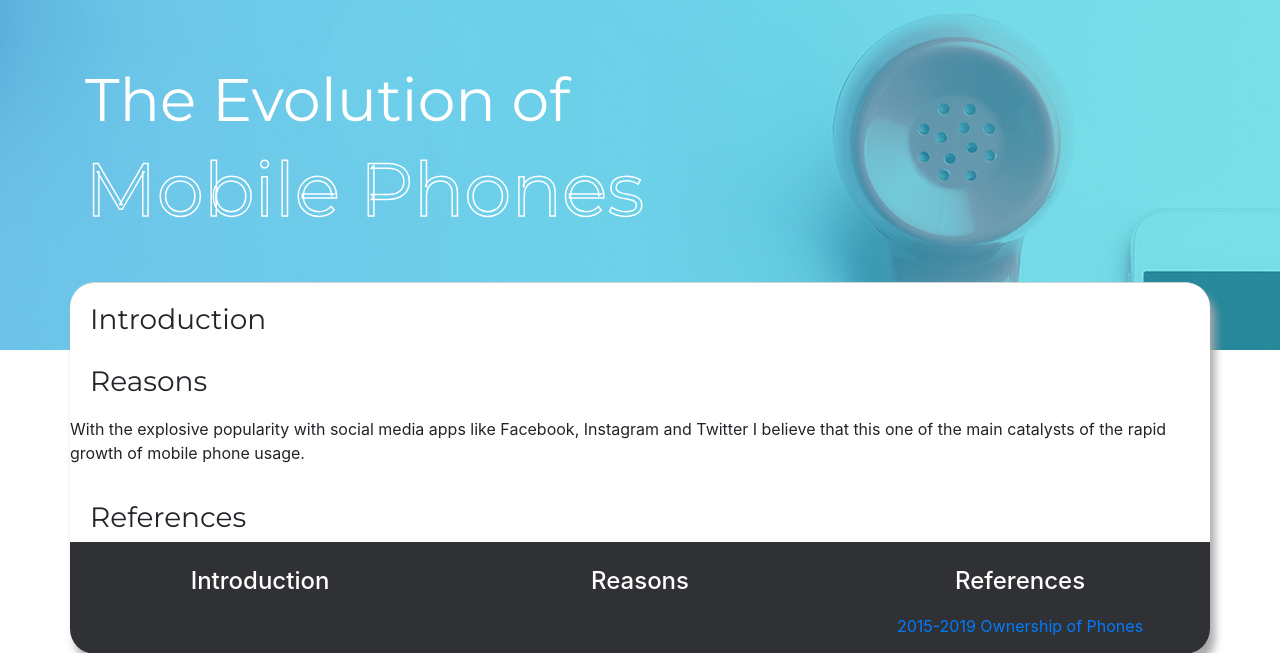
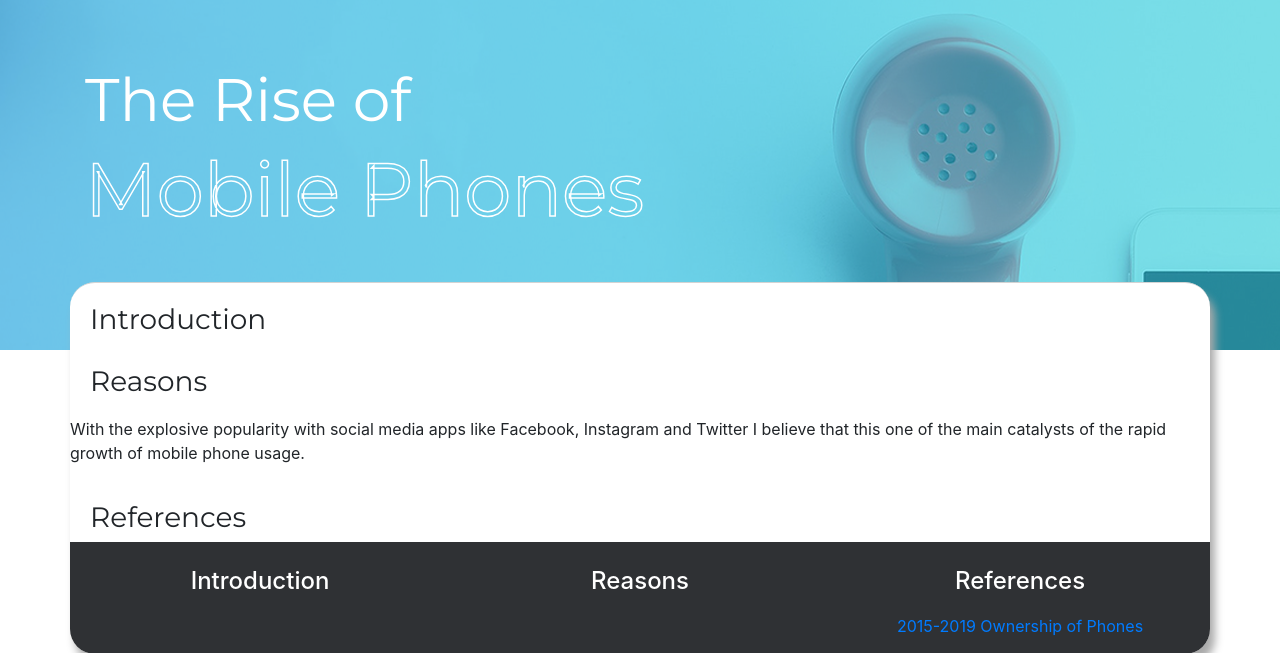
Before and after one commit to JTBuddy/Infographics_FinalProject, a PHP site: page / in a window 1280 px wide. Shown: the top 653 px of the page. Run offline with PHP 8.4, Linux system fonts and the light colour scheme; some libraries are stand-ins or nearby versions.

Commit message:
Update index.php

```diff
--- a/index.php
+++ b/index.php
@@ -15,7 +15,7 @@
 
     <div class="jumbotron jumbotron-fluid">
             <div class="container" id="jumboContainer">
-                <h1 style="font-size: 60px; font-family: 'Montserrat', sans-serif;"><!--Infographics and Data--> The Evolution of</h1>
+                <h1 style="font-size: 60px; font-family: 'Montserrat', sans-serif;"><!--Infographics and Data--> The Rise of</h1>
                 <h1 class="strokeText" style="-webkit-text-stroke: 1.5px white; -webkit-text-fill-color: transparent; font-size: 75px; font-family: 'Montserrat', sans-serif;"><!-- Visualisation Project-->Mobile Phones</h1>
             </div>
         </div>
```
